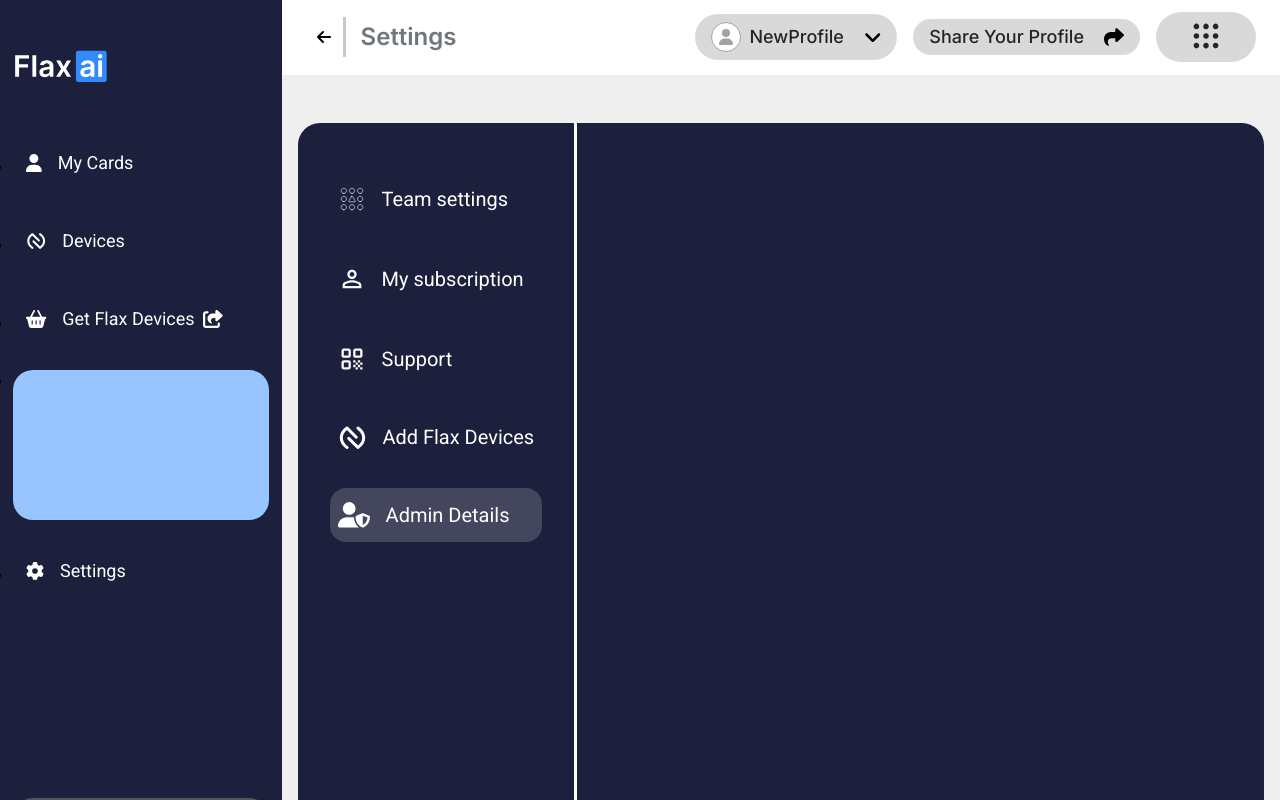
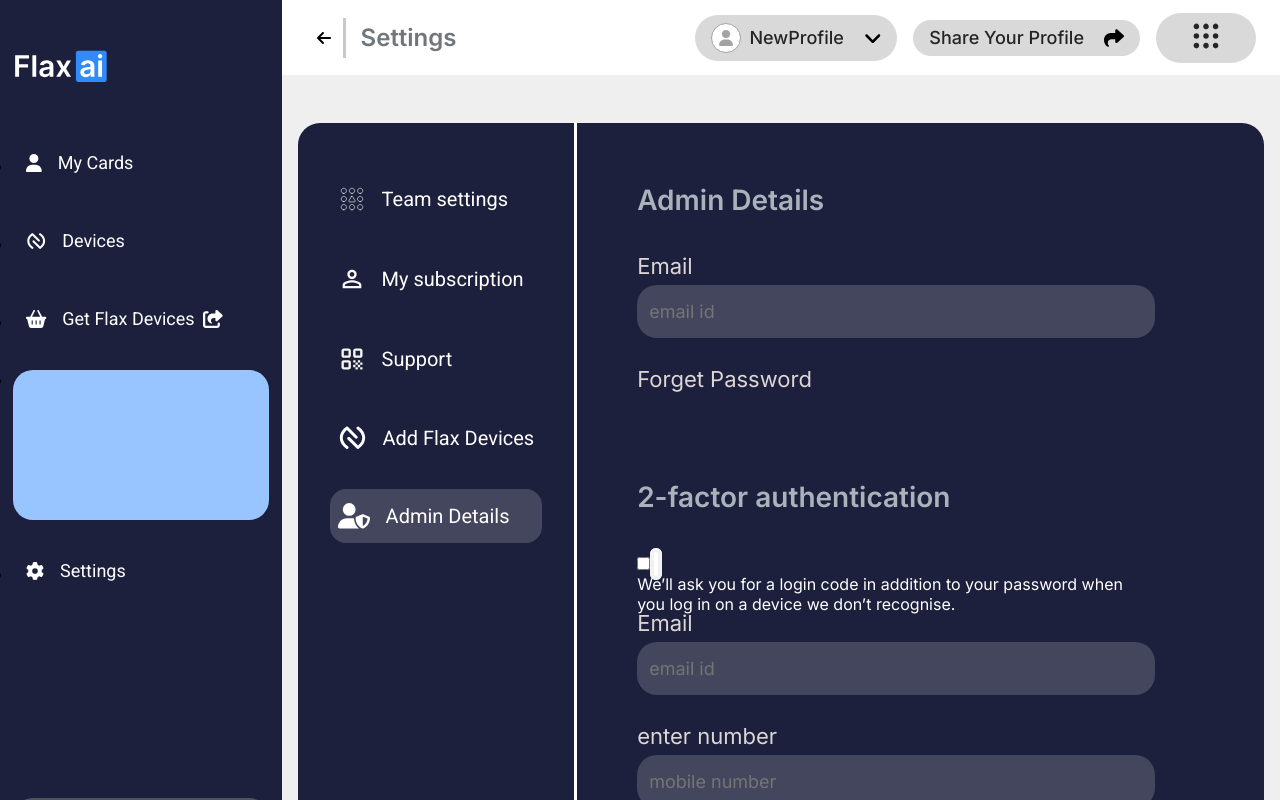
Before and after one commit to saquibnasar/flaxdashboardcode, a React (Create React App) app: page /setting_admin in a window 1280 px wide. Shown: the top 800 px of the page. Built offline with nearby package versions, Linux system fonts and the light colour scheme.

Commit message:
new changes

```diff
--- a/src/component/setting/Admin.js
+++ b/src/component/setting/Admin.js
@@ -2,9 +2,59 @@
 
 export default function Admin() {
   return (
+    <>
+    <div className="admin">
+    <div className="admin_detail">
+      <h1>
+      Admin Details
+      </h1>
+      <div class="mb-3">
+  <label for="exampleFormControlInput1" class="form-label">Email</label>
+  <input type="email" class="form-control" id="exampleFormControlInput1" placeholder="email id"/>
+</div>
+      <div class="mb-3">
+  <label for="exampleFormControlInput1" class="form-label">Forget Password</label>
+  {/* <input type="email" class="form-control" id="exampleFormControlInput1" placeholder="Password"/> */}
+</div>
+    </div>
+    <div className="admin_authentication">
+      <div className=''>
 
-    <>
+      <h1>
+      2-factor authentication
+      </h1>
+      <div class="form-check form-switch">
+  {/* <input class="form-check-input" type="checkbox" id="flexSwitchCheckDefault"/> */}
+    <div class="tg-list-item">
+    <input class="tgl tgl-flat" id="cb4" type="checkbox"/>
+    <label class="tgl-btn" for="cb4"></label>
+  </div>
+</div>
+      </div>
+      <p>
+      We’ll ask you for a login code in addition to your password when
+you log in on a device we don’t recognise.
+      </p>
+      <div class="mb-3">
+  <label for="exampleFormControlInput1" class="form-label">Email</label>
+  <input type="email" class="form-control" id="exampleFormControlInput1" placeholder="email id"/>
+</div>
 
+      <div class="mb-3">
+        <label for="exampleFormControlInput1" class="form-label">enter number</label>
+        <input type="email" class="form-control" id="exampleFormControlInput1" placeholder="mobile number"/>
+      </div>
+
+      <div class="mb-3">
+        <input type="email" class="form-control" id="exampleFormControlInput1" placeholder="Enter OTP"/>
+      </div>
+      <div className=''>
+      <button type="button" class="btn btn-primary">Update</button>
+      <button type="button" class="btn btn-primary">Cancel</button>
+      </div>
+
+    </div>
+    </div>
 
     </>
   )
--- a/src/sass/setting.scss
+++ b/src/sass/setting.scss
@@ -268,5 +268,79 @@
             margin-bottom: 48px;
         }
     }
+    .admin{
+        padding-top: 68px;
+        width: 66%;
+        padding-left: 60px;
+        padding-right: 60px;
+        .admin_detail,
+        .admin_authentication{
+
+            h1{
+                font-family: 'Inter';
+                font-weight: 600;
+                font-size: 28px;
+                line-height: 18px;
+                color: #A9B3BC;
+                margin-bottom: 48px;
+            }
+            .form-label{
+                font-family: 'Inter';
+                font-weight: 400;
+                font-size: 22px;
+                line-height: 18px;
+                color: #DDD6D6;
+                display: block;
+                margin-bottom: 10px;
+            }
+            .form-control{
+                font-family: 'Inter';
+                font-weight: 400;
+                font-size: 18px;
+                line-height: 18px;
+                color: rgba(255, 255, 255, 0.3);
+                background: rgba(217, 217, 217, 0.2);
+                border-radius: 20px;
+                width: 100%;
+                padding: 16px 12px 16px;
+                border: none;
+                margin-bottom: 32px;
+            }
+
+
+
+
+        }
+        .admin_detail{
+            margin-bottom: 100px;
+        }
+        .admin_authentication{
+            .tg-list-item{
+
+                 .tgl-btn {
+                    padding: 2px;
+                    transition: all .2s ease;
+                    background: #fff;
+                    border: 4px solid #f2f2f2;
+                    border-radius: 2em;
+                    &:after {
+                      transition: all .2s ease;
+                      background: #f2f2f2;
+                      content: "";
+                      border-radius: 1em;
+                    }
+                  }
+            .tgl-flat {
+                &:checked + .tgl-btn {
+                  border: 4px solid #7FC6A6;
+                  &:after {
+                    left: 50%;
+                    background: #7FC6A6;
+                  }
+                }
+              }
+            }
+        }
+    }
 
 }
```
